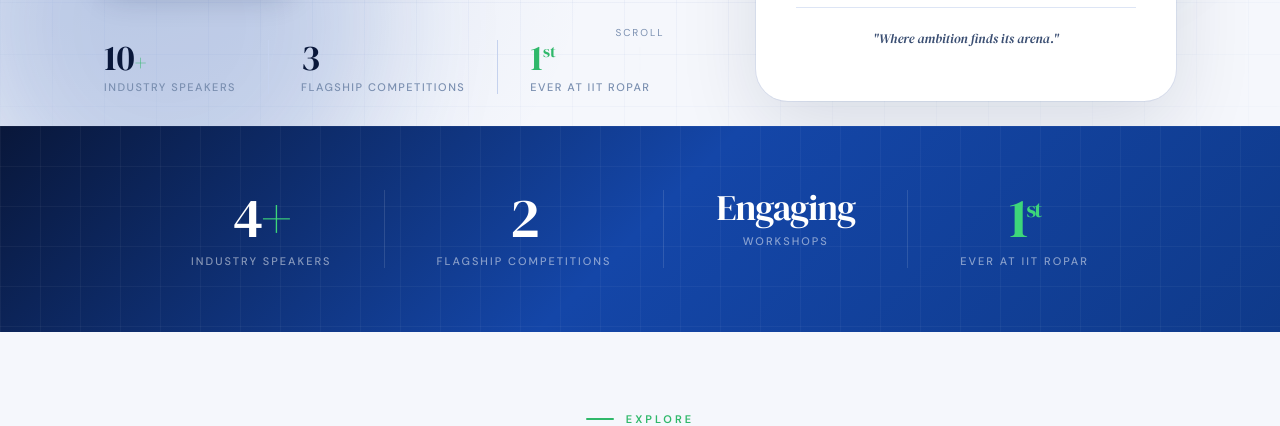
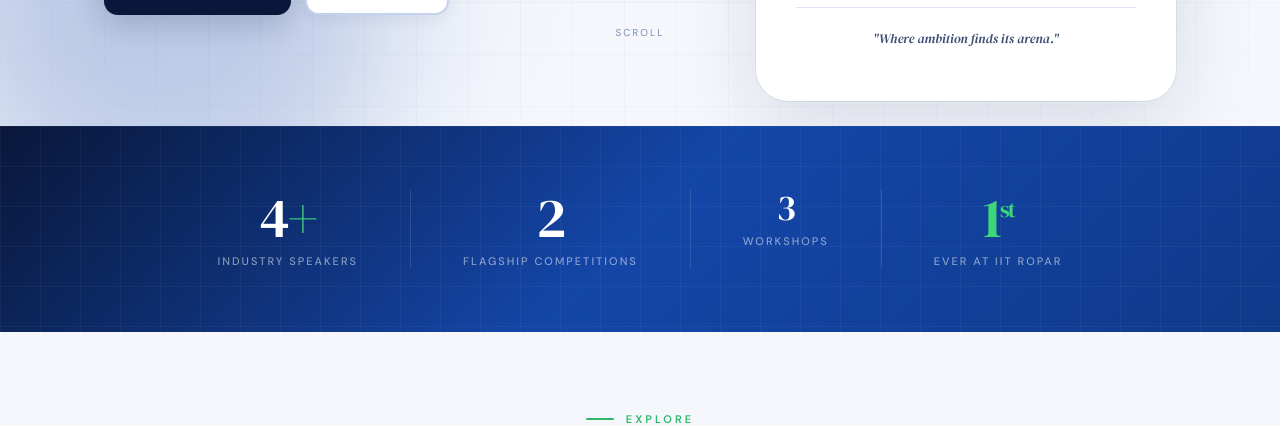
Before and after one commit to debbarna/financesummit, a plain HTML site: page index.html in a window 1280 px wide. Shown: the part 674-1100 px from the top of the page. Drawn offline with Linux system fonts and the light colour scheme.

Commit message:
Remove statistics section and update workshop count

```diff
--- a/index.html
+++ b/index.html
@@ -230,22 +230,7 @@ nav.scrolled{background:rgba(255,255,255,0.95);backdrop-filter:blur(24px);box-sh
         <a href="events.html" class="btn-primary">Explore Events <span class="arr">→</span></a>
         <a href="about.html" class="btn-outline">Learn More</a>
       </div>
-      <div class="h-stats">
-        <div>
-          <div class="h-stat-num" id="s1">0<span style="color:var(--green);font-size:0.6em">+</span></div>
-          <div class="h-stat-label">Industry Speakers</div>
-        </div>
-        <div class="h-stat-divider"></div>
-        <div>
-          <div class="h-stat-num" id="s2">2</div>
-          <div class="h-stat-label">Flagship Competitions</div>
-        </div>
-        <div class="h-stat-divider"></div>
-        <div>
-          <div class="h-stat-num green">1<sup style="font-size:0.45em;color:var(--green)">st</sup></div>
-          <div class="h-stat-label">Ever at IIT Ropar</div>
-        </div>
-      </div>
+
     </div>
 
     <div class="hero-card">
@@ -293,7 +278,7 @@ nav.scrolled{background:rgba(255,255,255,0.95);backdrop-filter:blur(24px);box-sh
     <div class="stats-row">
       <div class="stat-item"><div class="stat-num">4<span style="color:var(--accent)">+</span></div><div class="stat-label">Industry Speakers</div></div>
       <div class="stat-item"><div class="stat-num">2</div><div class="stat-label">Flagship Competitions</div></div>
-      <div class="stat-item"><div class="stat-num" style="font-size:36px;letter-spacing:-1px">Engaging</div><div class="stat-label">Workshops</div></div>
+      <div class="stat-item"><div class="stat-num" style="font-size:36px;letter-spacing:-1px">3</div><div class="stat-label">Workshops</div></div>
       <div class="stat-item"><div class="stat-num" style="color:var(--accent)">1<sup style="font-size:0.4em;vertical-align:super">st</sup></div><div class="stat-label">Ever at IIT Ropar</div></div>
     </div>
   </div>
```
